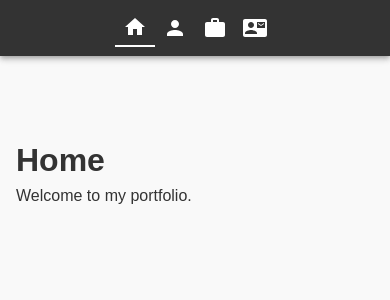
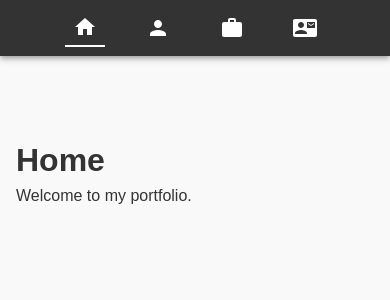
Before and after one commit to raymondjosephsotto/raymondsottodev, a React (Vite) app: page / in a window 390 px wide. Shown: the top 300 px of the page. Built offline with nearby package versions, Linux system fonts and the light colour scheme.

Commit message:
Update NavBar layout for improved button alignment and responsiveness

```diff
--- a/src/components/NavBar.tsx
+++ b/src/components/NavBar.tsx
@@ -6,7 +6,13 @@ import NavButton from "./NavButton";
 const NavBar: React.FC = () => {
     return (
         <AppBar position="sticky" style={{ backgroundColor: '#333' }}>
-            <Toolbar style={{ justifyContent: 'center' }}>
+            <Toolbar
+                sx={{
+                    justifyContent: 'space-between',
+                    margin: '0 auto',
+                    width: { xs: '75%', md: '50%' }
+                }}
+            >
                 <NavButton color="inherit" label="Home" icon={<Home />} to="/" end />
                 <NavButton color="inherit" label="About" icon={<Person />} to="/about" />
                 <NavButton color="inherit" label="Projects" icon={<Work />} to="/projects" />
```
